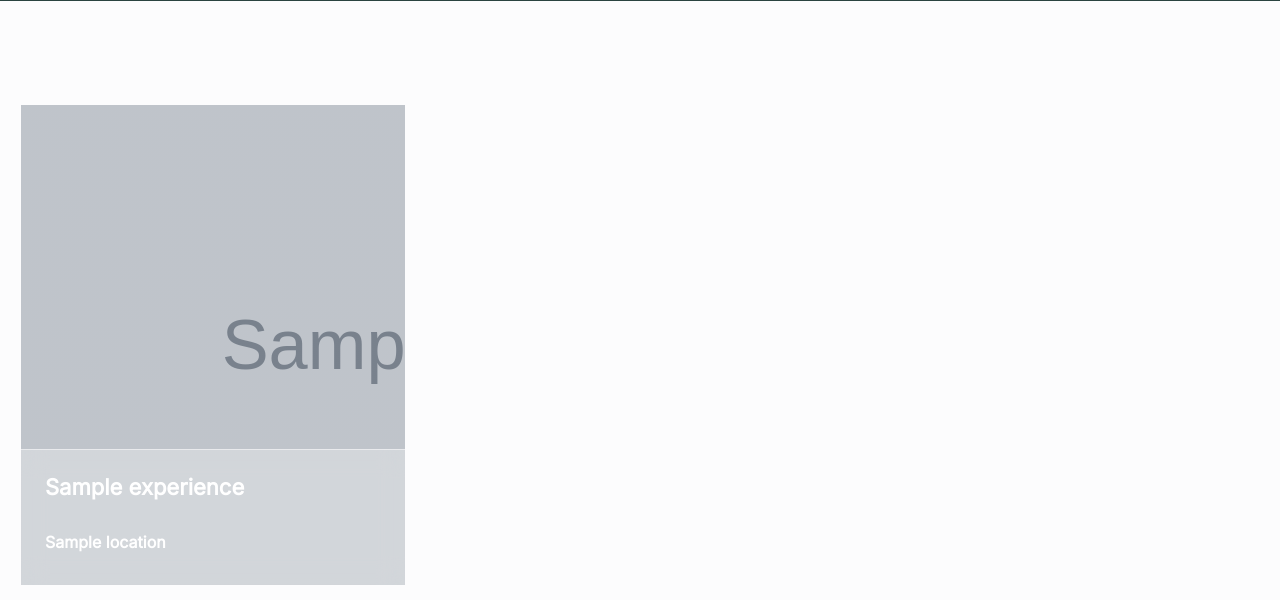
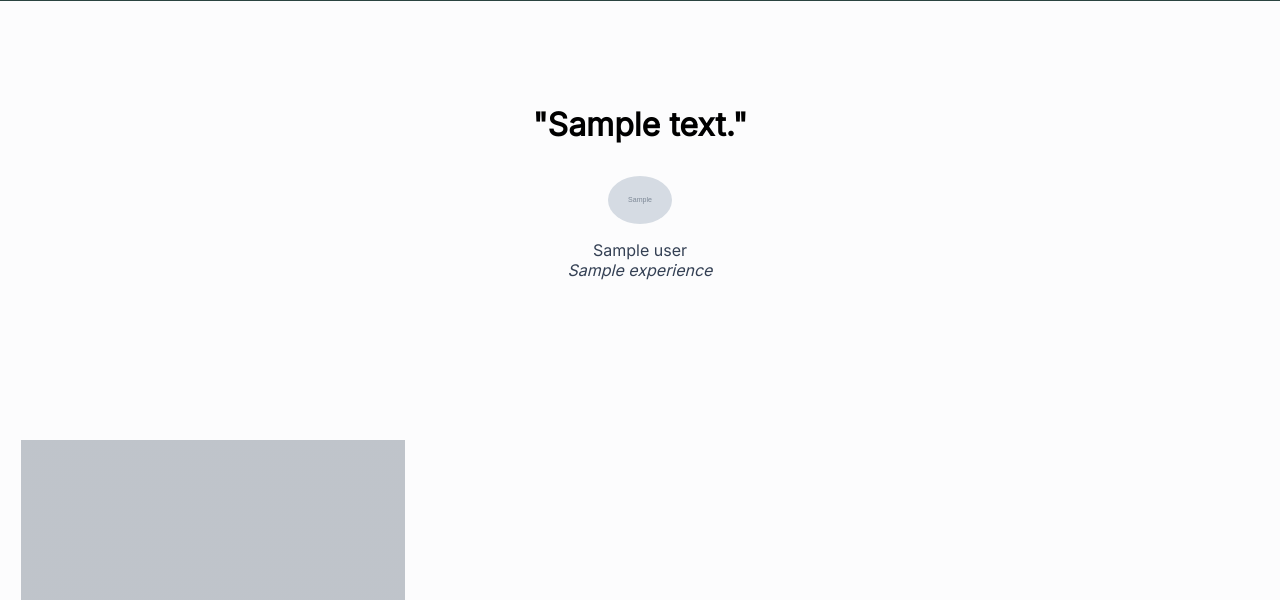
Before and after one commit to kelsiesmurphy/adventuregrid, a Flask app: page / in a window 1280 px wide. Shown: the part 799-1399 px from the top of the page. Run offline with Flask 2, Linux system fonts and the light colour scheme; grey boxes marked "Sample" are stand-in pictures; a database or web service that is not in the repository returns one stand-in record (values such as "Sample title"); some libraries are stand-ins or nearby versions.

Commit message:
Add index page

```diff
--- a/app.py
+++ b/app.py
@@ -1,9 +1,10 @@
 from flask import Flask, render_template
+import random
 from controllers.experience_controller import experiences_blueprint
 from controllers.users_experiences_controller import users_experiences_blueprint
 from controllers.user_controller import users_blueprint
 
-from repositories import experience_repository, user_repository
+from repositories import experience_repository, user_repository, users_experience_repository
 
 app = Flask(__name__)
 app.register_blueprint(users_experiences_blueprint)
@@ -14,7 +15,9 @@ app.register_blueprint(users_blueprint)
 def index():
     experiences = experience_repository.select_all()
     users = user_repository.select_all()
-    return render_template('index.html', experiences=experiences, users=users)
+    reviews = users_experience_repository.select_all()
+    review = reviews[random.randint(0, len(reviews)-1)]
+    return render_template('index.html', experiences=experiences, users=users, review=review)
 
 @app.route('/dashboard')
 def home():
--- a/repositories/users_experience_repository.py
+++ b/repositories/users_experience_repository.py
@@ -29,6 +29,20 @@ def select_all():
     return selected_users_experiences
 
 
+# SELECT BY ID (Read in CRUD)
+def select_by_id(id):
+    selected_users_experience = None
+    sql = "SELECT * FROM users_experiences WHERE id=%s"
+    values = [id]
+    result = run_sql(sql, values)[0]
+
+    if result is not None:
+        user = user_repository.select_by_id("user_id")
+        experience = experience_repository.select_by_id("experience_id")
+        selected_users_experience = Users_Experiences(user, experience, result["review"], result["id"])
+    return selected_users_experience
+
+
 # DELETE ALL
 def delete_all():
     sql = "DELETE FROM users_experiences"
--- a/static/css/index.css
+++ b/static/css/index.css
@@ -47,3 +47,25 @@
 .top-bottom-padding {
     padding: 80px 0;
 }
+
+.index-review-section {
+    display: flex;
+    flex-direction: column;
+    gap: 32px;
+    text-align: center;
+}
+
+.index-review-section>div {
+    gap: 16px;
+}
+
+.index-review-section>div>img {
+    width: 64px;
+    border-radius: 100%;
+    margin: auto;
+    margin-bottom: 16px;
+}
+
+.index-review-section>h3 {
+    font-size: 32px;
+}
--- a/templates/index.html
+++ b/templates/index.html
@@ -33,8 +33,15 @@
         </main>
     </section>
     <main class="section-padding main-content">
-        <section class="testimonial">
-
+        <section>
+                    <div class="index-review-section top-bottom-padding">
+                        <h3>"{{review.review}}"</h3>
+                        <div>
+                            <img src="{{review.user.image}}" alt="reviewer profile image">
+                            <p>{{review.user.name}}</p>
+                            <p><i>{{review.experience.title}}</i></p>
+                        </div>
+                    </div>
         </section>
         <section class="experience-grid experiences top-bottom-padding">
             {% for experience in experiences %}
```
